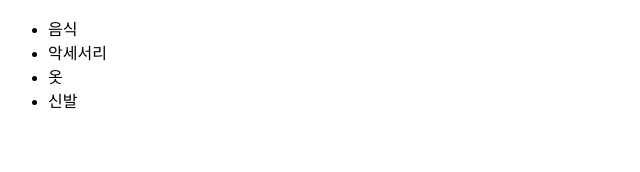
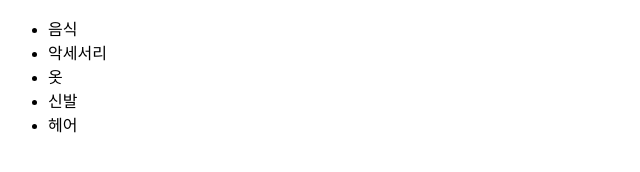
Before and after one commit to S306129/opent, a plain HTML site: page index.html in a window 1280 px wide. Shown: the full height of the page, 0-640 px from the left. Drawn offline with Linux system fonts and the light colour scheme.

Commit message:
li 추가

```diff
--- a/index.html
+++ b/index.html
@@ -18,6 +18,9 @@
 		<li>
 			신발
 		</li>
+		<li>
+			헤어
+		</li>
 	</ul>
  </body>
 </html>
```
